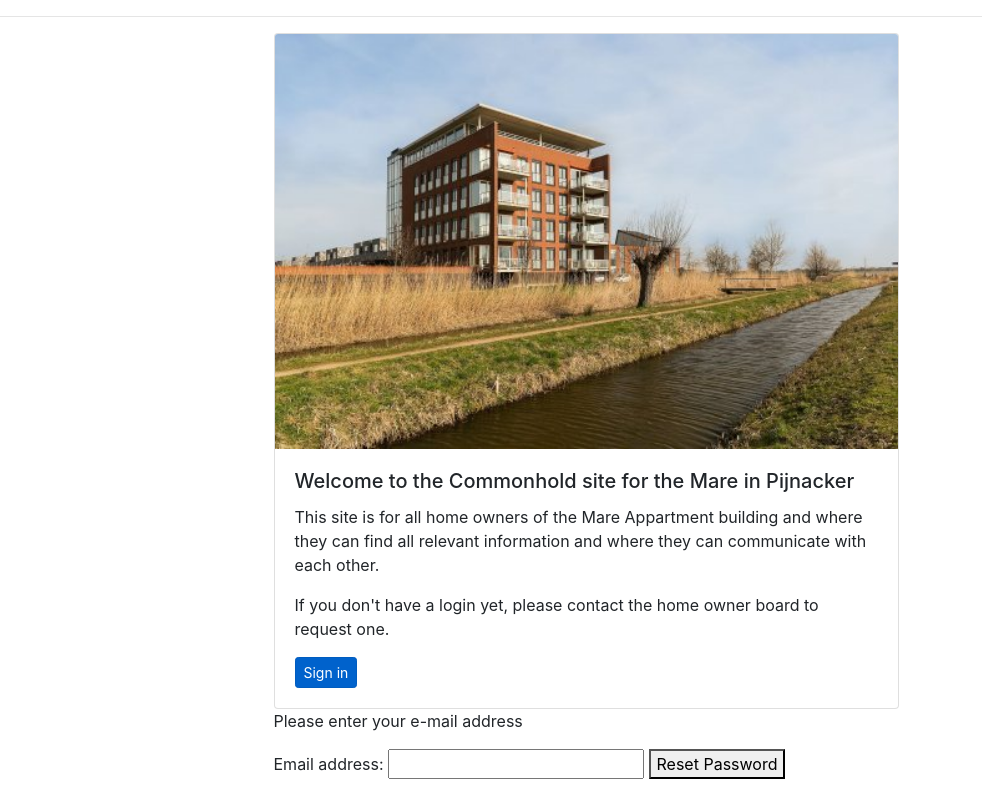
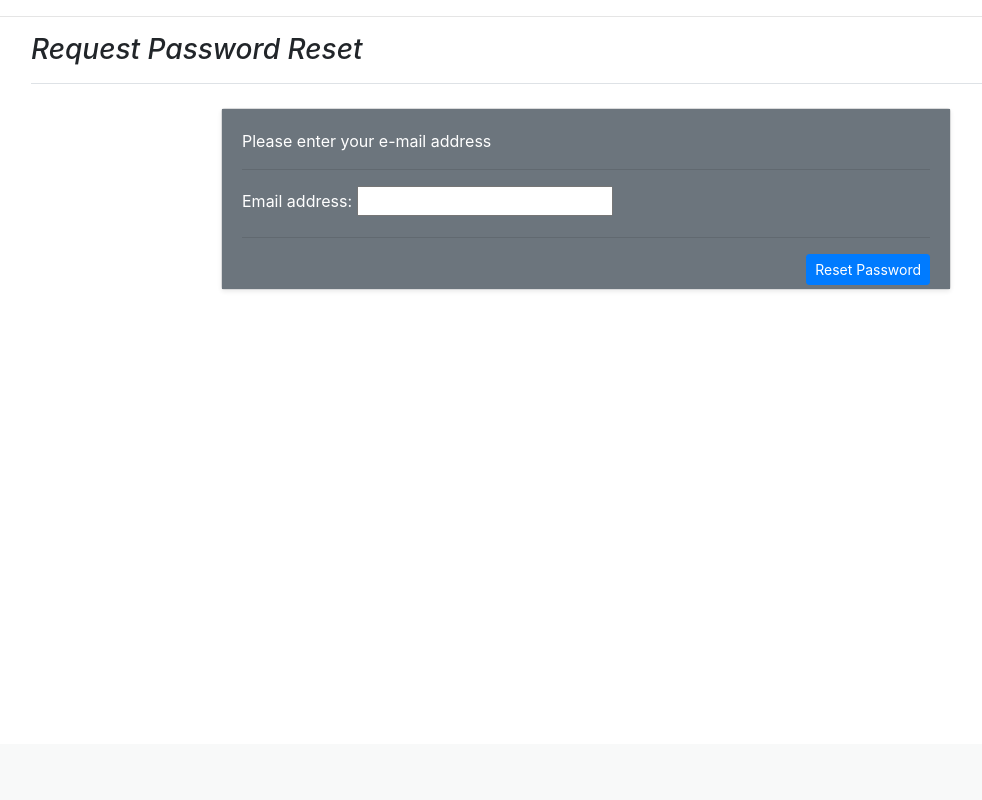
Before and after one commit to MartinLoef/fs-homeowners, a Django app: page /accounts/password_reset/ in a window 1280 px wide. Shown: the part 56-856 px from the top of the page, without its empty margins (54-1036 px from the left). After the commit the page ends 346 px from the top, so only its background shows below. Run offline with Django 3.2, Linux system fonts and the light colour scheme; some libraries are stand-ins or nearby versions.

Commit message:
restyled signin page, password reset pages

```diff
--- a/cart/templates/cart.html
+++ b/cart/templates/cart.html
@@ -18,9 +18,9 @@
                 {% for item in cart_items %}
                 <div class="row justify-content-center">
                     <div class="col-auto mx-auto">
-                        <div class="card  no-flex flex-md-row mb-4 shadow-sm h-md-250 bg-light">
+                        <div class="card no-flex flex-md-row mb-4 shadow-sm h-md-250 bg-light">
                             <div class="card-header custom-border font-white bg-dark">
-                                <i class="fa fa-hand-o-right"></i> {{item.event.title|truncatechars:16}}</li>
+                                <i class="fa fa-hand-o-right"></i> {{item.event.title|truncatechars:16}}
                             </div>
                             <div class="card-body d-flex flex-column less-padding-bottom">
                                 <ul class="list-inline">
--- a/templates/base.html
+++ b/templates/base.html
@@ -88,26 +88,7 @@
         </div>
     </div>
     {% endif %}
-{% if user.is_authenticated %}
 
-{% else %}
-<div class="row justify-content-md-center">
-    <div class="col-12 col-md-6">
-        <div class="card">
-          <img class="card-img-top" src="/media/images/2642KB.jpg" alt="Mare building">
-
-
-          <div class="card-body">
-            <h5 class="card-title">Welcome to the Commonhold site for the Mare in Pijnacker</h5>
-            <p class="card-text">This site is for all home owners of the Mare Appartment building and
-                where they can find all relevant information and where they can communicate with each other.</p>
-            <p class="card-text">If you don't have a login yet, please contact the home owner board to request one.</p>
-            <a href="{% url 'SignIn' %}" class="btn btn-primary btn-sm active" role="button" aria-pressed="true">Sign in</a>
-          </div>
-        </div>
-    </div>
-</div>
-{% endif%}
 
 {% block content %}
 
--- a/templates/registration/password_reset_form.html
+++ b/templates/registration/password_reset_form.html
@@ -4,10 +4,16 @@
 
 {% block page_heading %}Reset Password{% endblock %}
 {% block content %}
-<div class="row justify-content-md-center">
-    <div class="col-md-6">
+<div class="container">
+    <h3 class="pb-3 mb-4 font-italic border-bottom">
+        Request Password Reset
+    </h3>
+    <div class="row justify-content-center">
+        <div class="col-md-8">
+            <div class="card flex-md-row mb-4 shadow-sm h-md-250 bg-light">
+                <div class="card-body font-white bg-secondary flex-column less-padding-bottom">
                     <form method='POST'>
-            <p>Please enter your e-mail address</p>
+                    <p>Please enter your e-mail address</p><hr>
                     {% csrf_token %}
 
                     {{ form.email.errors }}
@@ -15,10 +21,14 @@
                     <p>
                         <label for="id_email">Email address:</label>
                         {{ form.email}}
-
-                <button>Reset Password</button>
                     </p>
+                    <hr>
+                    <button class="btn btn-primary floatright font-white btn-sm" type='submit'>Reset Password</button>
                     </form>
                 </div>
             </div>
+        </div>
+    </div>
+</div>
+
 {% endblock %}
```
Also changed, not shown: accounts/templates/SignIn.html (+18 -9 lines), accounts/templates/index.html (+20 -0 lines), templates/registration/password_reset_confirm.html (+20 -6 lines), db.sqlite3. Lines whose indentation alone changed are shown as unchanged.
